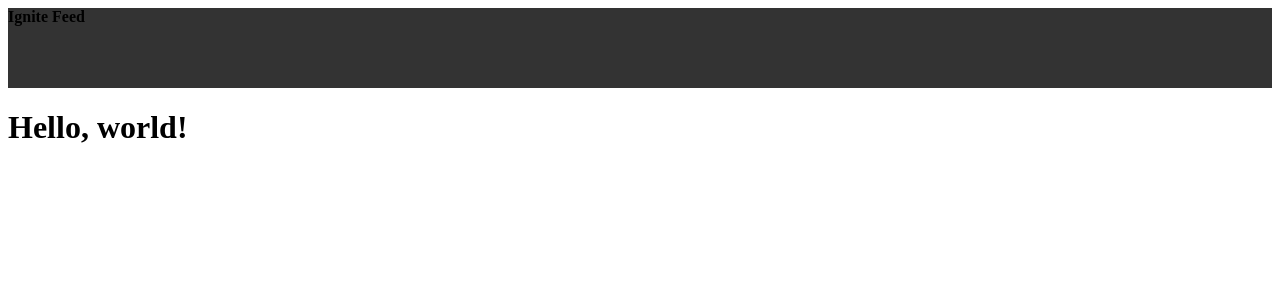
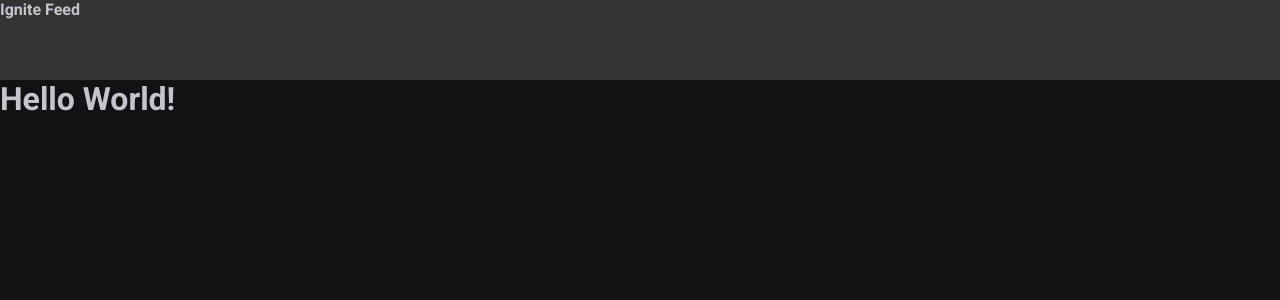
Before and after one commit to brunoemferreira/rocketseat-ignite-feed, a React (Vite) app: page / in a window 1280 px wide. Shown: the top 300 px of the page. Built offline with nearby package versions, Linux system fonts and the light colour scheme.

Commit message:
Css Global

```diff
--- a/index.html
+++ b/index.html
@@ -2,8 +2,16 @@
 <html lang="en">
   <head>
     <meta charset="UTF-8" />
+
+    <link rel="preconnect" href="https://fonts.googleapis.com" />
+    <link rel="preconnect" href="https://fonts.gstatic.com" crossorigin />
+
     <link rel="icon" type="image/svg+xml" href="/vite.svg" />
     <meta name="viewport" content="width=device-width, initial-scale=1.0" />
+
+
+    <link href="https://fonts.googleapis.com/css2?family=Roboto:wght@400;700&display=swap" rel="stylesheet" />
+
     <title>Ignite Feed</title>
   </head>
   <body>
--- a/src/App.jsx
+++ b/src/App.jsx
@@ -1,10 +1,12 @@
 import { Header } from "./components/Header/Header";
+
+import './global.css'
 
 function App() {
   return (
     <>
       <Header />
-      <h1>Hello, world!</h1>
+      <h1>Hello World!</h1>
     </>
   );
 }
--- /dev/null
+++ b/src/global.css
@@ -0,0 +1,30 @@
+:root {
+  --white: #fff;
+  --gray-100: #e1e1e6;
+  --gray-300: #c4c4cc;
+  --gray-400: #8d8d99;
+  --gray-600: #323238;
+  --gray-700: #29292e;
+  --gray-800: #202024;
+  --gray-900: #121214;
+
+  --green-500: #00875f;
+}
+
+* {
+  margin: 0;
+  padding: 0;
+  box-sizing: border-box;
+}
+
+body {
+  background: var(--gray-900);
+  color: var(--gray-300);
+  -webkit-font-smoothing: antialiased;
+}
+
+body, input,textarea, button {
+    font-family: 'Roboto', sans-serif;
+    font-weight: 400;
+    font-size: 1rem;
+}
```
